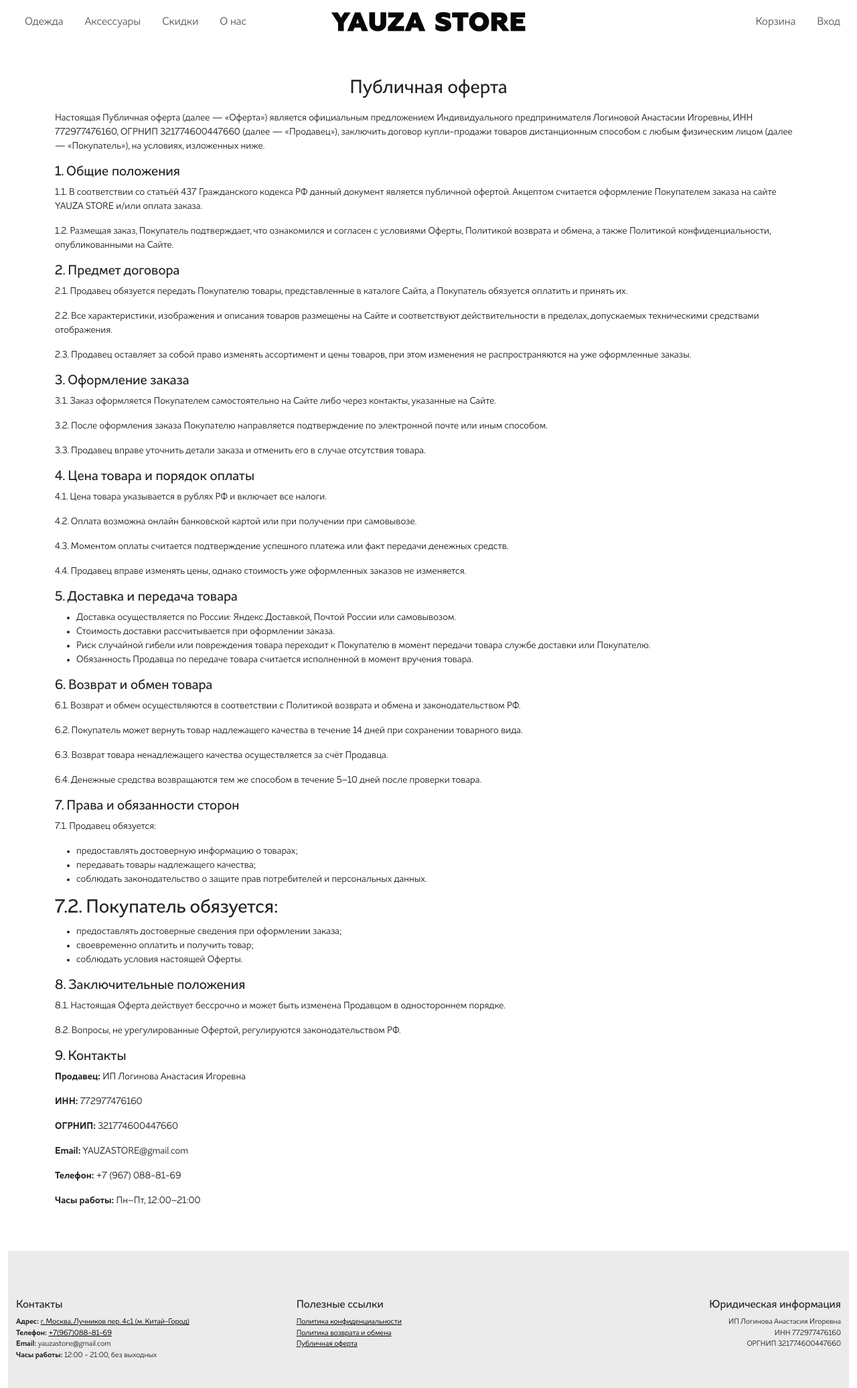
After one commit to shashlfagai/yauzastore, a Django app: page /public_offer/ in a window 1280 px wide. The commit adds this page. Shown: the whole page at 67% size. Run offline with Django 5.2, Linux system fonts and the light colour scheme.

Commit message:
add public offer page

```diff
--- a/yauzastore/shop/templates/shop/layout.html
+++ b/yauzastore/shop/templates/shop/layout.html
@@ -157,6 +157,7 @@
                                     <ul class="list-unstyled">
                                     <li><a href="{% url 'privacy_policy' %}" class="text-black">Политика конфиденциальности</a></li>
                                     <li><a href="{% url 'refund_and_exchange_policy' %}" class="text-black">Политика возврата и обмена</a></li>
+                                    <li><a href="{% url 'public_offer' %}" class="text-black">Публичная оферта</a></li>
                                     </ul>
                                 </div>
 
--- /dev/null
+++ b/yauzastore/shop/templates/shop/public_offer.html
@@ -0,0 +1,80 @@
+{% extends 'shop/layout.html' %}
+{% load static %}
+{% load cart_filters %}
+{% block content %}
+    <div class="container policy-container mt-5" style="font-size: 14px;">
+        <h3 class="text-center mb-3">Публичная оферта</h3>
+        <p>
+            Настоящая Публичная оферта (далее — «Оферта») является официальным предложением
+            Индивидуального предпринимателя Логиновой Анастасии Игоревны,
+            ИНН 772977476160, ОГРНИП 321774600447660 (далее — «Продавец»),
+            заключить договор купли-продажи товаров дистанционным способом
+            с любым физическим лицом (далее — «Покупатель»), на условиях,
+            изложенных ниже.
+        </p>
+
+        <h5>1. Общие положения</h5>
+        <p>1.1. В соответствии со статьёй 437 Гражданского кодекса РФ данный документ является публичной офертой. Акцептом считается оформление Покупателем заказа на сайте <span class="highlight">YAUZA STORE</span> и/или оплата заказа.</p>
+        <p>1.2. Размещая заказ, Покупатель подтверждает, что ознакомился и согласен с условиями Оферты, Политикой возврата и обмена, а также Политикой конфиденциальности, опубликованными на Сайте.</p>
+
+        <h5>2. Предмет договора</h5>
+        <p>2.1. Продавец обязуется передать Покупателю товары, представленные в каталоге Сайта, а Покупатель обязуется оплатить и принять их.</p>
+        <p>2.2. Все характеристики, изображения и описания товаров размещены на Сайте и соответствуют действительности в пределах, допускаемых техническими средствами отображения.</p>
+        <p>2.3. Продавец оставляет за собой право изменять ассортимент и цены товаров, при этом изменения не распространяются на уже оформленные заказы.</p>
+
+        <h5>3. Оформление заказа</h5>
+        <p>3.1. Заказ оформляется Покупателем самостоятельно на Сайте либо через контакты, указанные на Сайте.</p>
+        <p>3.2. После оформления заказа Покупателю направляется подтверждение по электронной почте или иным способом.</p>
+        <p>3.3. Продавец вправе уточнить детали заказа и отменить его в случае отсутствия товара.</p>
+
+        <h5>4. Цена товара и порядок оплаты</h5>
+        <p>4.1. Цена товара указывается в рублях РФ и включает все налоги.</p>
+        <p>4.2. Оплата возможна онлайн банковской картой или при получении при самовывозе.</p>
+        <p>4.3. Моментом оплаты считается подтверждение успешного платежа или факт передачи денежных средств.</p>
+        <p>4.4. Продавец вправе изменять цены, однако стоимость уже оформленных заказов не изменяется.</p>
+
+        <h5>5. Доставка и передача товара</h5>
+        <ul>
+            <li>Доставка осуществляется по России: Яндекс.Доставкой, Почтой России или самовывозом.</li>
+            <li>Стоимость доставки рассчитывается при оформлении заказа.</li>
+            <li>Риск случайной гибели или повреждения товара переходит к Покупателю в момент передачи товара службе доставки или Покупателю.</li>
+            <li>Обязанность Продавца по передаче товара считается исполненной в момент вручения товара.</li>
+        </ul>
+
+        <h5>6. Возврат и обмен товара</h5>
+        <p>6.1. Возврат и обмен осуществляются в соответствии с Политикой возврата и обмена и законодательством РФ.</p>
+        <p>6.2. Покупатель может вернуть товар надлежащего качества в течение 14 дней при сохранении товарного вида.</p>
+        <p>6.3. Возврат товара ненадлежащего качества осуществляется за счёт Продавца.</p>
+        <p>6.4. Денежные средства возвращаются тем же способом в течение 5–10 дней после проверки товара.</p>
+
+        <h5>7. Права и обязанности сторон</h5>
+
+        <p>7.1. Продавец обязуется:</p>
+        <ul>
+            <li>предоставлять достоверную информацию о товарах;</li>
+            <li>передавать товары надлежащего качества;</li>
+            <li>соблюдать законодательство о защите прав потребителей и персональных данных.</li>
+        </ul>
+
+        <h3>7.2. Покупатель обязуется:</h3>
+        <ul>
+            <li>предоставлять достоверные сведения при оформлении заказа;</li>
+            <li>своевременно оплатить и получить товар;</li>
+            <li>соблюдать условия настоящей Оферты.</li>
+        </ul>
+
+        <h5>8. Заключительные положения</h5>
+        <p>8.1. Настоящая Оферта действует бессрочно и может быть изменена Продавцом в одностороннем порядке.</p>
+        <p>8.2. Вопросы, не урегулированные Офертой, регулируются законодательством РФ.</p>
+
+        <h5>9. Контакты</h5>
+        <div class="contact-info">
+            <p><strong>Продавец:</strong> ИП Логинова Анастасия Игоревна</p>
+            <p><strong>ИНН:</strong> 772977476160</p>
+            <p><strong>ОГРНИП:</strong> 321774600447660</p>
+            <p><strong>Email:</strong> YAUZASTORE@gmail.com</p>
+            <p><strong>Телефон:</strong> +7 (967) 088-81-69</p>
+            <p><strong>Часы работы:</strong> Пн–Пт, 12:00–21:00</p>
+        </div>
+    </div>
+{% endblock %}
--- a/yauzastore/shop/urls.py
+++ b/yauzastore/shop/urls.py
@@ -48,6 +48,11 @@ urlpatterns = [
         name='refund_and_exchange_policy'
     ),
     path(
+        'public_offer/',
+        views.public_offer,
+        name='public_offer'
+    ),
+    path(
         'realization/',
         views.realization_request,
         name='realization_request'
--- a/yauzastore/shop/views.py
+++ b/yauzastore/shop/views.py
@@ -260,6 +260,10 @@ def refund_and_exchange_policy(request):
     return render(request, 'shop/refund_and_exchange_policy.html')
 
 
+def public_offer(request):
+    return render(request, 'shop/public_offer.html')
+
+
 def realization_request(request):
     if request.method == 'POST':
         form = RealizationForm(request.POST)
```
